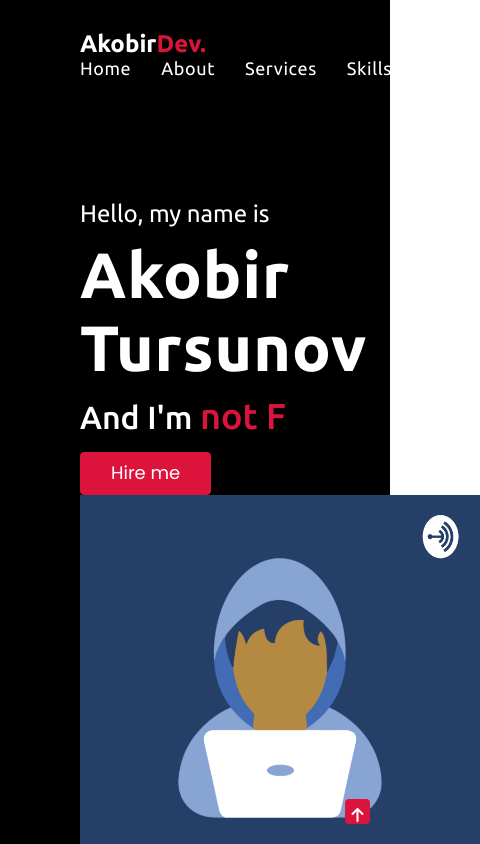
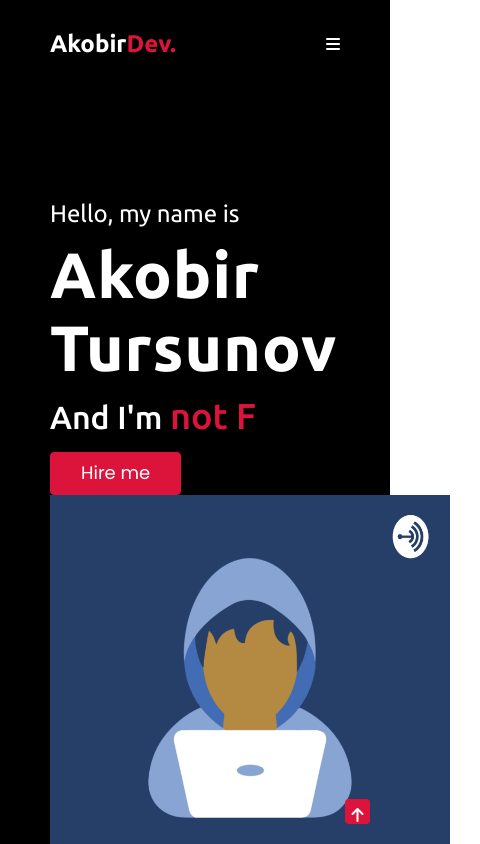
Before and after one commit to AkobirDev/my-portfolio, a plain HTML site: page index.html in a window 390 px wide. Shown: the top 844 px of the page, 480 px wide, since content can reach past the window. Drawn offline with Linux system fonts and the light colour scheme.

Commit message:
initial commit

```diff
--- a/css/style.css
+++ b/css/style.css
@@ -195,11 +195,11 @@ section {
   transition: background 0.7s linear;
 }
 .header.header-white {
-  background-color: rgb(220, 215, 215);
+  background-color: crimson;
 }
 .header.header-white .brand-name,
 .header.header-white .navigation-item {
-  color: #000;
+  color: #fff;
 }
 .brand-name {
   font-size: 1.5rem;
@@ -222,6 +222,10 @@ header .navigation-item {
   font-size: 18px;
   letter-spacing: 0.6px;
   transition: all 0.4s ease-in;
+}
+.fa-bars {
+  color: #fff;
+  display: none;
 }
 header .navigation-item::before {
   content: "";
@@ -334,6 +338,7 @@ header nav ul .navigation-item:hover {
   margin-bottom: 80px;
   overflow: hidden;
   box-sizing: border-box;
+  flex-wrap: wrap;
 }
 .services-card {
   font-family: "Poppins", sans-serif;
@@ -639,3 +644,42 @@ footer {
 footer .creator {
   color: crimson;
 }
+
+/* Media queries */
+
+@media screen and (max-width: 960px) {
+  .container {
+    padding-left: 50px;
+    padding-right: 50px;
+  }
+  header nav ul {
+    background-color: #111;
+    position: absolute;
+    width: 100%;
+    height: 100vh;
+    left: -100%;
+    top: 0;
+    list-style: none;
+    display: block;
+    text-align: center;
+    padding-top: 80px;
+  }
+  /* header nav ul.active {
+    left: 0;
+  } */
+  header nav ul li {
+    margin-bottom: 30px;
+    font-size: 30px;
+    letter-spacing: 2px;
+  }
+  .fa-bars {
+    display: block;
+    z-index: 999;
+  }
+}
+@media screen and (max-width: 991px) {
+}
+@media screen and (max-width: 1090px) {
+}
+@media screen and (max-width: 1090px) {
+}
--- a/index.html
+++ b/index.html
@@ -31,6 +31,7 @@
             <li><a href="#contact" class="navigation-item">Contact Me</a></li>
           </ul>
         </nav>
+        <i class="fa-solid fa-bars"></i>
       </div>
     </header>
     <!-- Header Section End -->
```
